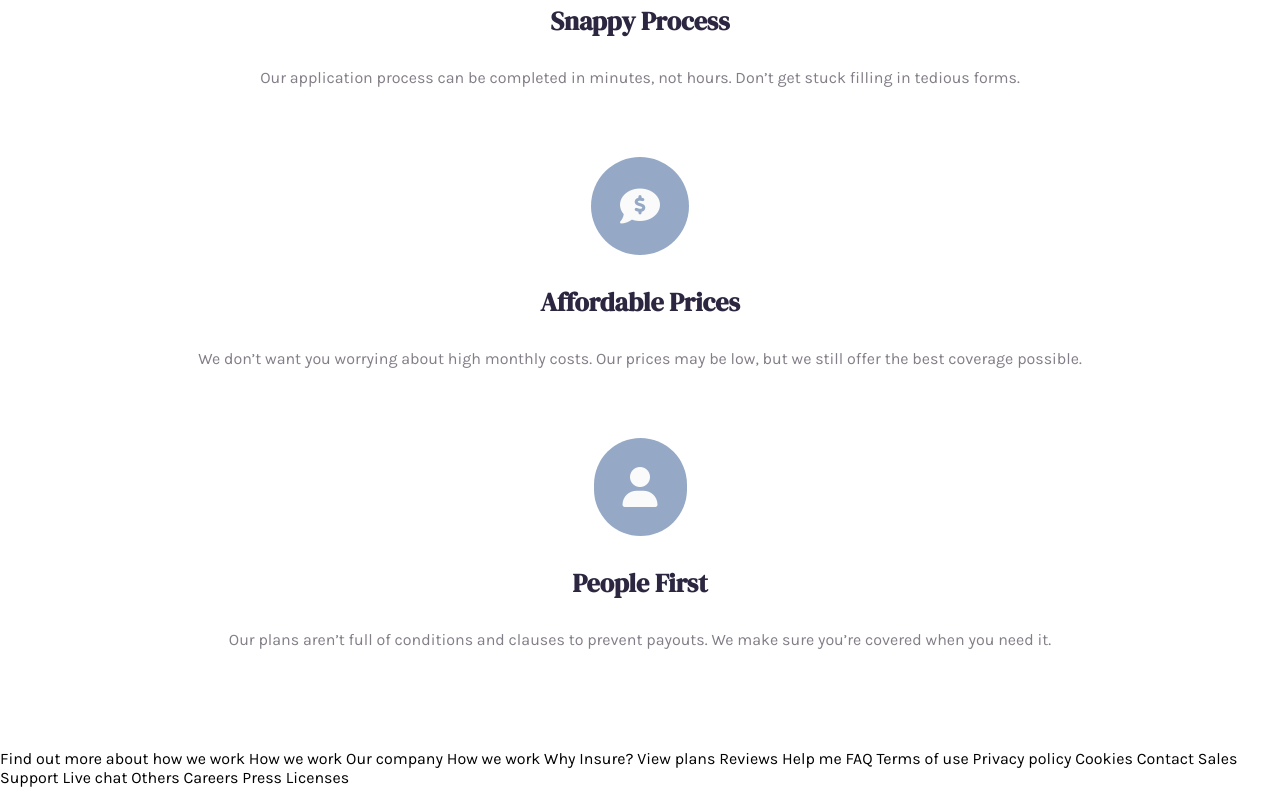
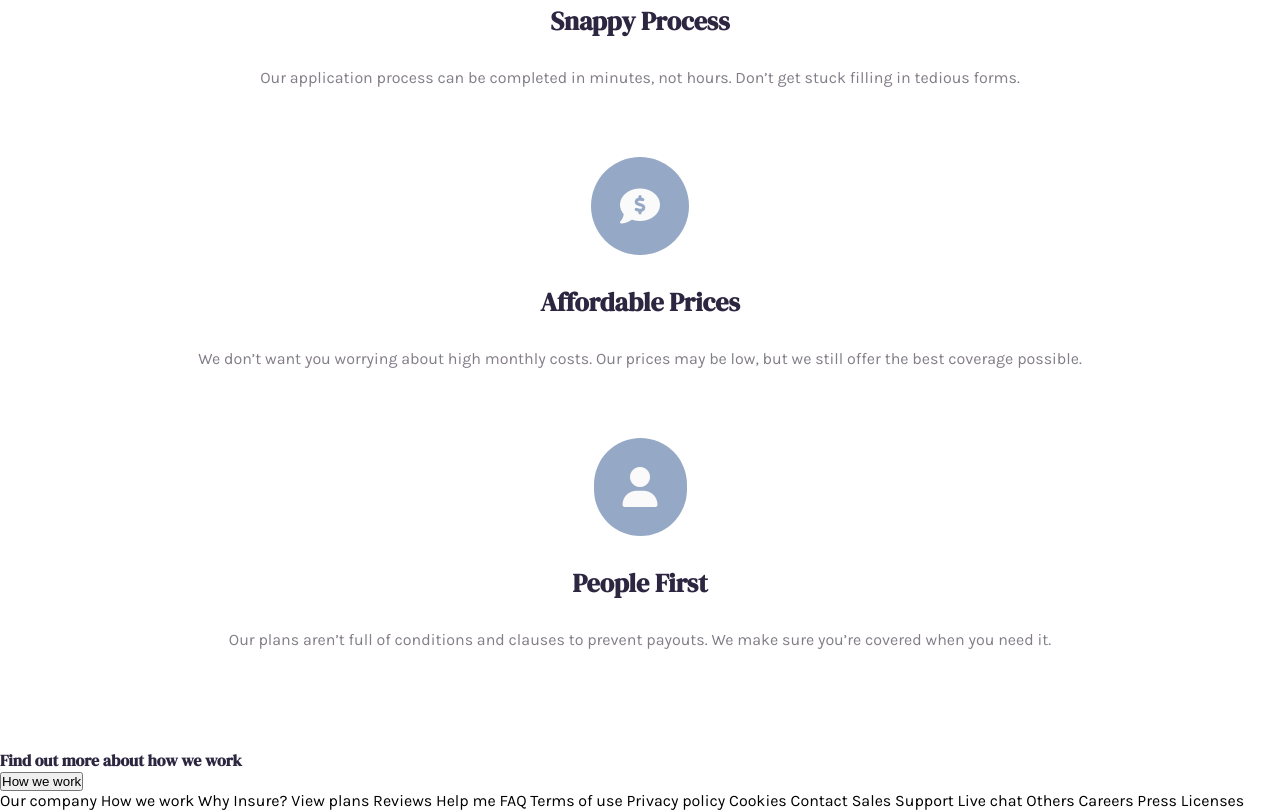
Before and after one commit to nivamolin/insure_lp, a plain HTML site: page index.html in a window 1280 px wide. Shown: the part 2374-3184 px from the top of the page. Before the commit the page ends 3161 px from the top, so only its background shows below. Drawn offline with Linux system fonts and the light colour scheme.

Commit message:
selectores ::after ::before corregidos

```diff
--- a/assets/css/style.css
+++ b/assets/css/style.css
@@ -20,8 +20,8 @@
 
 
 *,
-*::after,
-*::before {
+::after,
+::before {
    box-sizing: border-box;
    margin: 0;
    padding: 0;
@@ -163,3 +163,6 @@ h6 {
 .were-different__card-pgraph {
     color: var(--gris);
 }
+
+
+/* ---- section Banner ---- */
--- a/index.html
+++ b/index.html
@@ -73,12 +73,20 @@
 
 
 
+  <section class="banner">
+    <div class="banner__container-principal">
+      <div class="banner__container-uno">
+        <h4 class="banner__title">Find out more about how we work</h4>
+      </div>
+      <div class="banner__container-dos">
+        <button class="banner__button">How we work</button>
+      </div>
+    </div>
+  </section>
 
 
 
-  Find out more about how we work
 
-  How we work
 
 
 
```
